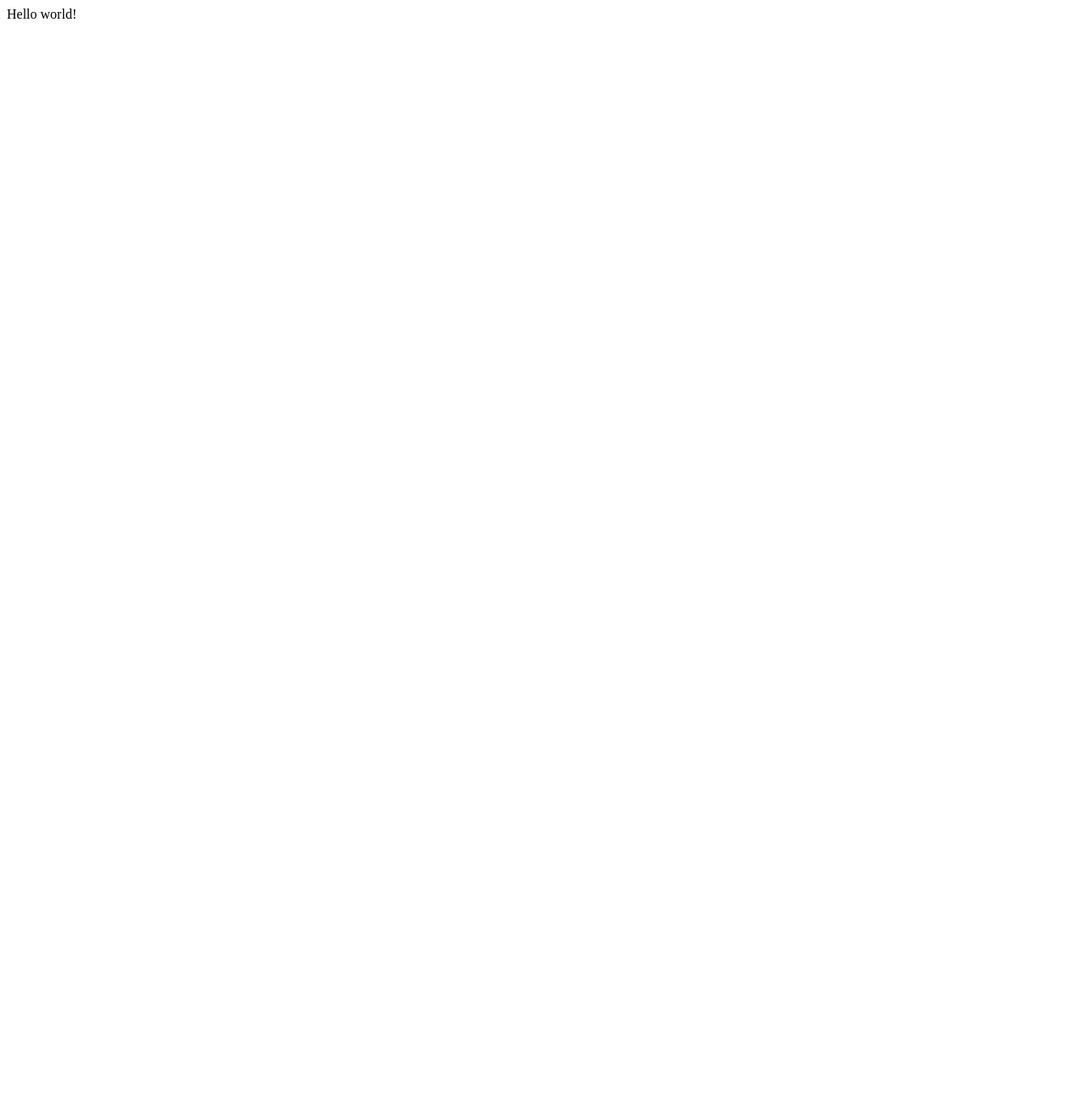
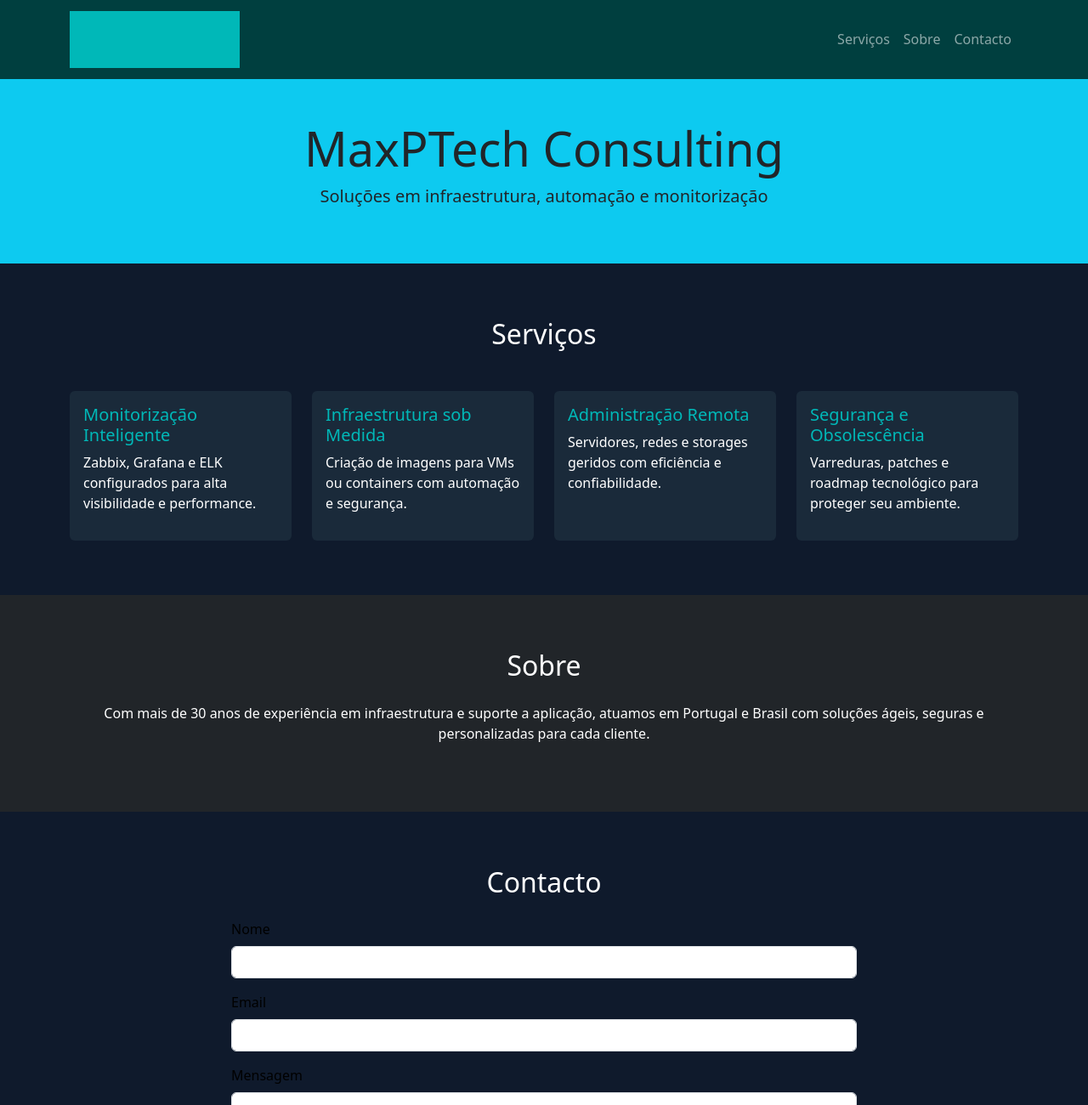
Before and after one commit to maxptech/maxptech.github.io, a plain HTML site: page index.html in a window 1280 px wide. Shown: the top 1300 px of the page at 85% size. Before the commit the page ends 800 px from the top, so only its background shows below. Drawn offline with nearby package versions, Linux system fonts and the light colour scheme.

Commit message:
Initial commit

```diff
--- a/index.html
+++ b/index.html
@@ -1 +1,117 @@
-Hello world!
+<!DOCTYPE html>
+<html lang="pt">
+<head>
+  <meta charset="UTF-8">
+  <meta name="viewport" content="width=device-width, initial-scale=1.0">
+  <title>MaxPTech Consulting</title>
+  <link href="https://cdn.jsdelivr.net/npm/bootstrap@5.3.0/dist/css/bootstrap.min.css" rel="stylesheet">
+  <style>
+    body { background-color: #0f1a2c; color: #ffffff; }
+    .navbar, footer { background-color: #003f3f; }
+    .btn-custom { background-color: #00b8b8; color: #0f1a2c; font-weight: bold; }
+    .section-padding { padding: 4rem 0; }
+    .card { background: #1a2a3a; border: none; color: #fff; }
+    .card h5 { color: #00b8b8; }
+    .form-control, .form-label { color: #000; }
+    .logo { max-width: 200px; height: auto; }
+  </style>
+</head>
+<body>
+  <nav class="navbar navbar-expand-lg navbar-dark">
+    <div class="container">
+      <a class="navbar-brand" href="#">
+        <img src="maxptech_logo_highres.png" alt="MaxPTech Logo" class="logo" />
+      </a>
+      <button class="navbar-toggler" type="button" data-bs-toggle="collapse" data-bs-target="#navbarNav">
+        <span class="navbar-toggler-icon"></span>
+      </button>
+      <div class="collapse navbar-collapse" id="navbarNav">
+        <ul class="navbar-nav ms-auto">
+          <li class="nav-item"><a class="nav-link" href="#servicos">Serviços</a></li>
+          <li class="nav-item"><a class="nav-link" href="#sobre">Sobre</a></li>
+          <li class="nav-item"><a class="nav-link" href="#contacto">Contacto</a></li>
+        </ul>
+      </div>
+    </div>
+  </nav>
+
+  <header class="bg-info text-dark text-center py-5">
+    <div class="container">
+      <h1 class="display-4">MaxPTech Consulting</h1>
+      <p class="lead">Soluções em infraestrutura, automação e monitorização</p>
+    </div>
+  </header>
+
+  <section id="servicos" class="section-padding">
+    <div class="container">
+      <h2 class="text-center mb-5">Serviços</h2>
+      <div class="row g-4">
+        <div class="col-md-6 col-lg-3">
+          <div class="card h-100 p-3">
+            <h5>Monitorização Inteligente</h5>
+            <p>Zabbix, Grafana e ELK configurados para alta visibilidade e performance.</p>
+          </div>
+        </div>
+        <div class="col-md-6 col-lg-3">
+          <div class="card h-100 p-3">
+            <h5>Infraestrutura sob Medida</h5>
+            <p>Criação de imagens para VMs ou containers com automação e segurança.</p>
+          </div>
+        </div>
+        <div class="col-md-6 col-lg-3">
+          <div class="card h-100 p-3">
+            <h5>Administração Remota</h5>
+            <p>Servidores, redes e storages geridos com eficiência e confiabilidade.</p>
+          </div>
+        </div>
+        <div class="col-md-6 col-lg-3">
+          <div class="card h-100 p-3">
+            <h5>Segurança e Obsolescência</h5>
+            <p>Varreduras, patches e roadmap tecnológico para proteger seu ambiente.</p>
+          </div>
+        </div>
+      </div>
+    </div>
+  </section>
+
+  <section id="sobre" class="section-padding bg-dark">
+    <div class="container">
+      <h2 class="text-center mb-4">Sobre</h2>
+      <p class="text-center">Com mais de 30 anos de experiência em infraestrutura e suporte a aplicação, atuamos em Portugal e Brasil com soluções ágeis, seguras e personalizadas para cada cliente.</p>
+    </div>
+  </section>
+
+  <section id="contacto" class="section-padding">
+    <div class="container">
+      <h2 class="text-center mb-4">Contacto</h2>
+      <div class="row justify-content-center">
+        <div class="col-md-8">
+          <form action="https://formsubmit.co/dielson@maxptech.com" method="POST">
+            <input type="hidden" name="_captcha" value="false">
+            <input type="hidden" name="_next" value="https://www.maxptech.com/obrigado.html">
+            <div class="mb-3">
+              <label for="nome" class="form-label">Nome</label>
+              <input type="text" class="form-control" id="nome" name="Nome" required>
+            </div>
+            <div class="mb-3">
+              <label for="email" class="form-label">Email</label>
+              <input type="email" class="form-control" id="email" name="Email" required>
+            </div>
+            <div class="mb-3">
+              <label for="mensagem" class="form-label">Mensagem</label>
+              <textarea class="form-control" id="mensagem" name="Mensagem" rows="5" required></textarea>
+            </div>
+            <button type="submit" class="btn btn-custom">Enviar Mensagem</button>
+          </form>
+        </div>
+      </div>
+    </div>
+  </section>
+
+  <footer class="text-center text-light py-3">
+    <p>&copy; 2025 MaxPTech Consulting – Todos os direitos reservados</p>
+  </footer>
+
+  <script src="https://cdn.jsdelivr.net/npm/bootstrap@5.3.0/dist/js/bootstrap.bundle.min.js"></script>
+</body>
+</html>
```
Also changed, not shown: maxptech_logo_highres.png (added).
